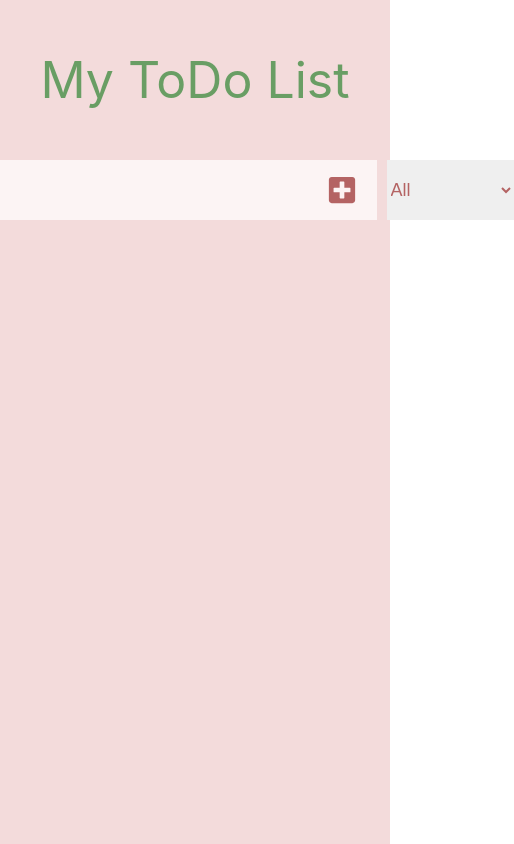
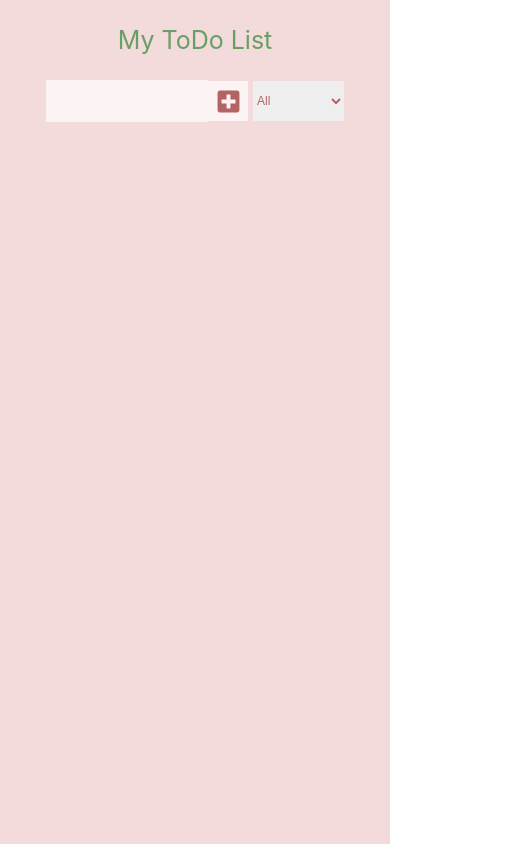
Before and after one commit to Dilsshad1Alam2/todoList-react, a React (Create React App) app: page / in a window 390 px wide. Shown: the whole page, 514 px wide, since content can reach past the window. Built offline with nearby package versions, Linux system fonts and the light colour scheme.

Commit message:
responsiveness fixed

```diff
--- a/src/App.js
+++ b/src/App.js
@@ -18,6 +18,16 @@ const HeaderContainer = styled.div`
 const Header = styled.p`
   color: #699e64;
   font-size: 50px;
+
+  @media screen and (max-width: 800px) {
+  font-size: 35px;
+  }
+
+  @media screen and (max-width: 500px) {
+  font-size: 25px;
+  }
+
+
 `;
 
 const App = () => {
--- a/src/components/Todo.js
+++ b/src/components/Todo.js
@@ -12,6 +12,16 @@ const ToDOContainer = styled.div`
   margin: 8px;
   user-select: none;
 
+  @media screen and (max-width: 800px) {
+    height: 50px;
+    font-size: 22px;
+  }
+
+  @media screen and (max-width: 500px) {
+    height: 40px;
+    font-size: 18px;
+  }
+
   li {
     margin-left: 12px;
     list-style: none;
@@ -25,6 +35,41 @@ const ToDOContainer = styled.div`
   }
 `;
 
+const FancyDiv = styled.div`
+  height: 60px;
+  width: 8px;
+  background: #699e64;
+  display: flex;
+
+  @media screen and (max-width: 800px) {
+    height: 50px;
+    width: 6px;
+  }
+
+  @media screen and (max-width: 500px) {
+    height: 40px;
+    width: 4px;
+  }
+`;
+
+const ListContainer = styled.div`
+  display: flex;
+  width: 582px;
+  height: 60px;
+  background: #fcf4f4;
+  align-items: center;
+
+  @media screen and (max-width: 800px) {
+    height: 50px;
+    width: 352px;
+  }
+
+  @media screen and (max-width: 500px) {
+    height: 40px;
+    width: 211px;
+  }
+`;
+
 const IconsContainer = styled.div`
   display: flex;
   width: 133.333px;
@@ -33,22 +78,18 @@ const IconsContainer = styled.div`
   justify-content: space-between;
   align-items: center;
   cursor: pointer;
+
+  @media screen and (max-width: 800px) {
+    height: 50px;
+    width: 117px;
+  }
+
+  @media screen and (max-width: 500px) {
+    height: 40px;
+    width: 93px;
+  }
 `;
 
-const FancyDiv = styled.div`
-  height: 60px;
-  width: 8px;
-  background: #699e64;
-  display: flex;
-`;
-
-const ListContainer = styled.div`
-  display: flex;
-  width: 510px;
-  height: 60px;
-  background: #fcf4f4;
-  align-items: center;
-`;
 const StyledMdDoneContainer = styled.div`
   background: #699e64;
   width: 66.665px;
@@ -57,6 +98,18 @@ const StyledMdDoneContainer = styled.div`
   display: flex;
   justify-content: center;
   align-items: center;
+
+  @media screen and (max-width: 800px) {
+    height: 50px;
+    width: 58.5px;
+    font-size: 18px;
+  }
+
+  @media screen and (max-width: 500px) {
+    height: 40px;
+    width: 46.5px;
+    font-size: 16px;
+  }
 
   &:hover {
     filter: brightness(110%);
@@ -72,6 +125,17 @@ const StyledAiOutlineDeleteContainer = styled.div`
   justify-content: center;
   align-items: center;
 
+  @media screen and (max-width: 800px) {
+    height: 50px;
+    width: 58.5px;
+    font-size: 18px;
+  }
+
+  @media screen and (max-width: 500px) {
+    height: 40px;
+    width: 46.5px;
+    font-size: 16px;
+  }
   &:hover {
     filter: brightness(105%);
   }
--- a/src/components/form.js
+++ b/src/components/form.js
@@ -10,32 +10,75 @@ const FormContainer = styled.div`
 const ParentContainer = styled.div`
   display: flex;
   gap: 10px;
+  padding: 0px;
+
+  @media screen and (max-width: 800px) {
+    font-size: 10px;
+  }
+
+  @media screen and (max-width: 500px) {
+    gap: 5px;
+  }
 `;
 
 const InputAddContainer = styled.div`
   display: flex;
   justify-content: center;
   align-items: center;
-  position: relative;
 
   input {
     height: 60px;
-    width: 500px;
+    width: 490px;
     background-color: #fcf4f4;
     font-size: 30px;
     outline: none;
     border: none;
     color: #b46363;
-    padding: 0;
+    padding-left: 10px;
+
+    @media screen and (max-width: 800px) {
+      height: 50px;
+      width: 280px;
+      font-size: 22px;
+      padding-left: 6px;
+    }
+
+    @media screen and (max-width: 500px) {
+      height: 40px;
+      width: 154px;
+      font-size: 18px;
+      padding-left: 6px;
+    }
+  }
+`;
+
+const StyledFaPlusContainer = styled.div`
+  height: 60px;
+  background-color: #fcf4f4;
+  width: 75px;
+  display: flex;
+  justify-content: center;
+  align-items: center;
+
+  @media screen and (max-width: 800px) {
+    height: 52px;
+    width: 60px;
+  }
+
+  @media screen and (max-width: 500px) {
+    height: 40px;
+    width: 40px;
   }
 `;
 
 const StyledFaPlus = styled(FaPlusSquare)`
   font-size: 30px;
-  position: absolute;
-  right: 20px;
   cursor: pointer;
-  padding: 0;
+
+  @media screen and (max-width: 500px) {
+    height: 25px;
+    width: 25px;
+  }
 
   &:hover {
     filter: brightness(110%);
@@ -44,12 +87,26 @@ const StyledFaPlus = styled(FaPlusSquare)`
 
 const ChooseAll = styled.div`
   display: flex;
+  justify-content: center;
+  align-items: center;
 
   select {
     font-size: 18px;
     outline: none;
     border: none;
     color: #b46363;
+    height: 60px;
+
+    @media screen and (max-width: 800px) {
+      height: 50px;
+      font-size: 16px;
+  }
+
+    @media screen and (max-width: 500px) {
+      height: 40px;
+      width: auto;
+      font-size: 12px;
+    }
   }
 
   option {
@@ -87,10 +144,9 @@ const Form = ({ setCurrentTask, todos, setTodos, currentTask, setCatgory }) => {
     }
   };
 
-  const categoryChangedHandler = (e)=>{
-    setCatgory(e.target.value)
-
-  }
+  const categoryChangedHandler = (e) => {
+    setCatgory(e.target.value);
+  };
 
   return (
     <FormContainer>
@@ -102,11 +158,13 @@ const Form = ({ setCurrentTask, todos, setTodos, currentTask, setCatgory }) => {
             onKeyDown={keyDownHandler}
             type="text"
           />
-          <StyledFaPlus onClick={onClickHandler} />
+          <StyledFaPlusContainer>
+            <StyledFaPlus onClick={onClickHandler} />
+          </StyledFaPlusContainer>
         </InputAddContainer>
 
         <ChooseAll>
-          <select onChange = {categoryChangedHandler} name="todos">
+          <select onChange={categoryChangedHandler} name="todos">
             <option value="all">All</option>
             <option value="completed">Completed</option>
             <option value="uncompleted">Uncompleted</option>
```
